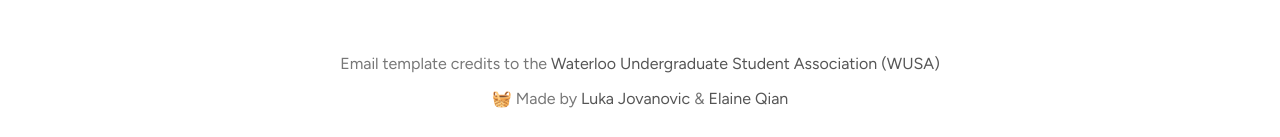
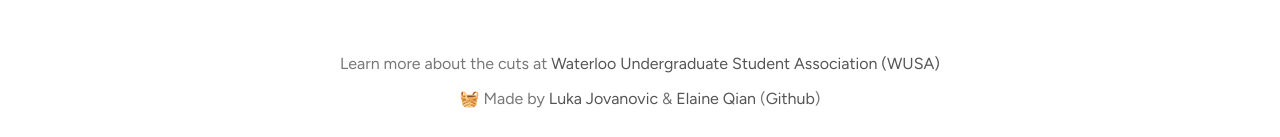
Before and after one commit to lukajvnic/save-basket-weaving, a React (Vite) app: page / in a window 1280 px wide. Shown: the part 814-951 px from the top of the page. Built offline with nearby package versions, Linux system fonts and the light colour scheme.

Commit message:
updated footer

```diff
--- a/src/App.jsx
+++ b/src/App.jsx
@@ -125,9 +125,9 @@
         </div>
       </div>
       <div className="footer">
-        <p>Email template credits to the <a href="https://wusa.ca/cuts/" target="_blank">Waterloo Undergraduate Student Association (WUSA)</a>
+        <p>Learn more about the cuts at <a href="https://wusa.ca/cuts/" target="_blank">Waterloo Undergraduate Student Association (WUSA)</a>
         </p>
-        <p>🧺 Made by <a href="https://www.linkedin.com/in/luka-j-ovanovic/" target="_blank">Luka Jovanovic</a> & <a href="https://www.linkedin.com/in/elaineqian/" target="_blank">Elaine Qian</a></p>
+        <p>🧺 Made by <a href="https://www.linkedin.com/in/luka-j-ovanovic/" target="_blank">Luka Jovanovic</a> & <a href="https://www.linkedin.com/in/elaineqian/" target="_blank">Elaine Qian</a> (<a target="_blank" href="https://github.com/lukajvnic/save-basket-weaving">Github</a>)</p>
       </div>
     </div>
   )
```
